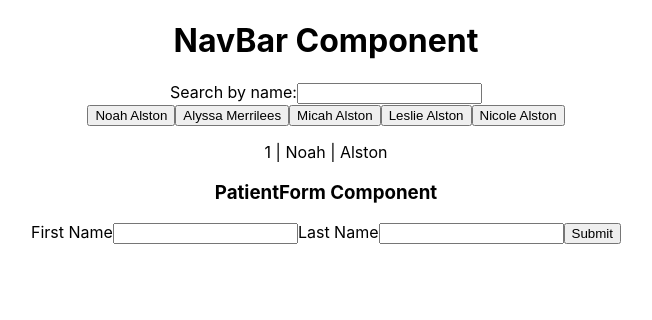
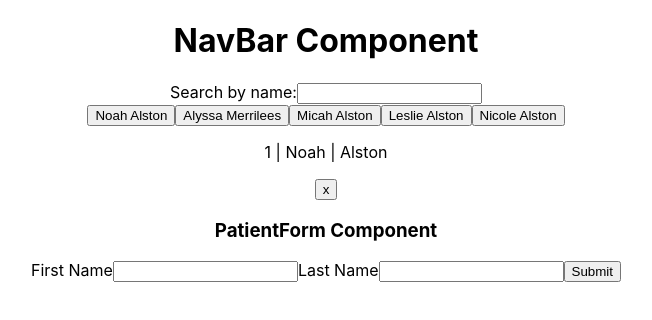
Before and after one commit to NoahAl777/paperless-2.0, a React (Create React App) app: page / in a window 1280 px wide. Shown: the top 320 px of the page, without its empty margins (314-966 px from the left). Built offline with nearby package versions, Linux system fonts and the light colour scheme; data requests are answered from the project's data file.

Commit message:
onClick of delete button call handleDelete function with selectedPatient as an argument

```diff
--- a/src/Components/PatientInfo.js
+++ b/src/Components/PatientInfo.js
@@ -1,9 +1,15 @@
 import React from "react";
 
 const PatientInfo = ({ selectedPatient, patients, setPatients }) => {
+
+  const handleDelete = (selectedPatient) => {
+    console.log(selectedPatient)
+  }
+
   return (
     <div className="PatientInfo">
       <p>{`${selectedPatient.id} | ${selectedPatient.firstName} | ${selectedPatient.lastName}`}</p>
+      <button onClick={() => handleDelete(selectedPatient)}>x</button>
     </div>
   );
 };
```
